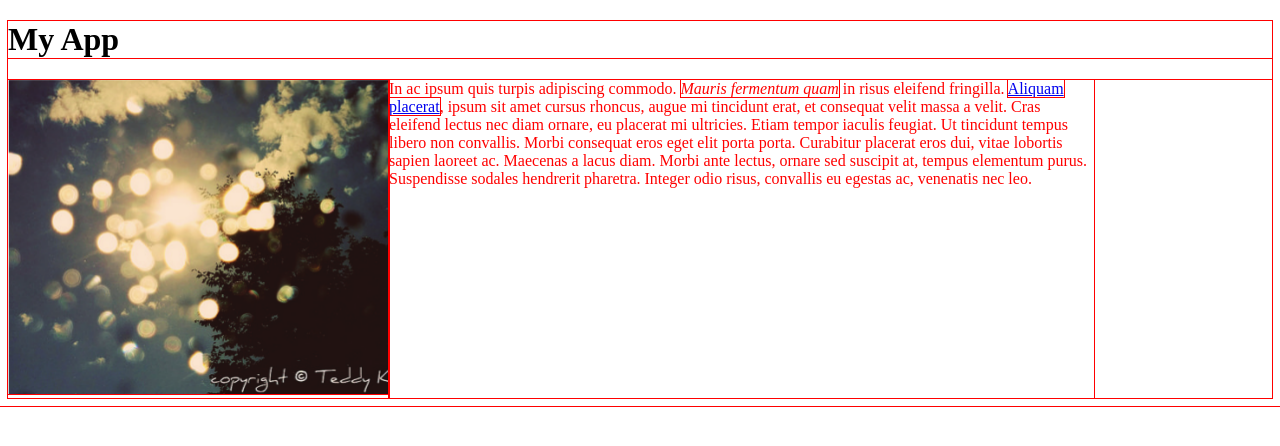
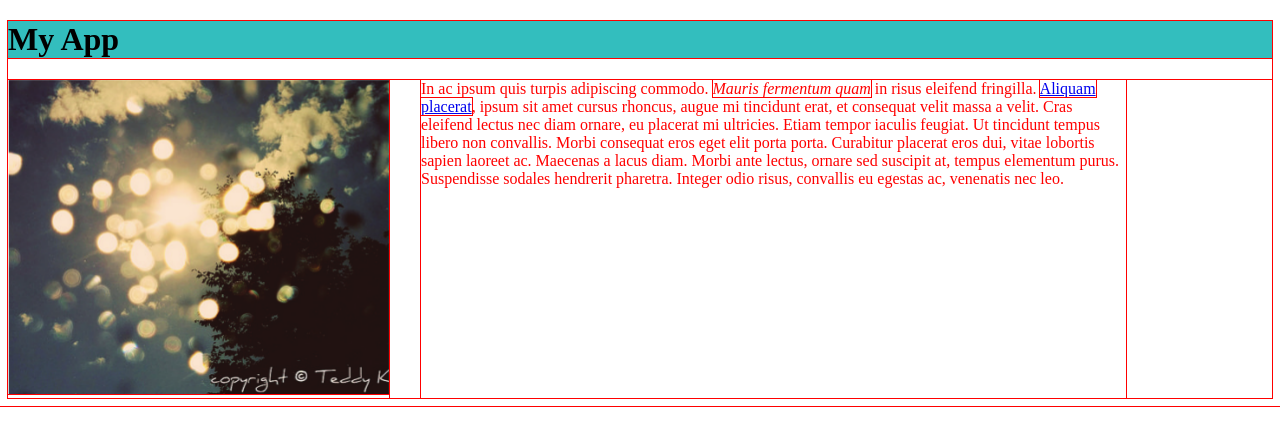
Before and after one commit to gotoc/udacity-ud304, a plain HTML site: page lesson-1/index.html in a window 1280 px wide. Drawn offline with Linux system fonts and the light colour scheme.

Commit message:
Comparing with the Design

```diff
--- a/lesson-1/style.css
+++ b/lesson-1/style.css
@@ -1,3 +1,8 @@
+.title {
+  background: #33bebe;
+}
+
+
 .app {
   display: -webkit-flex;
   display: flex;
@@ -6,6 +11,7 @@
 
 .screenshot {
   max-width: 460px;
+  margin-right: 32px;
 }
 
 
```
